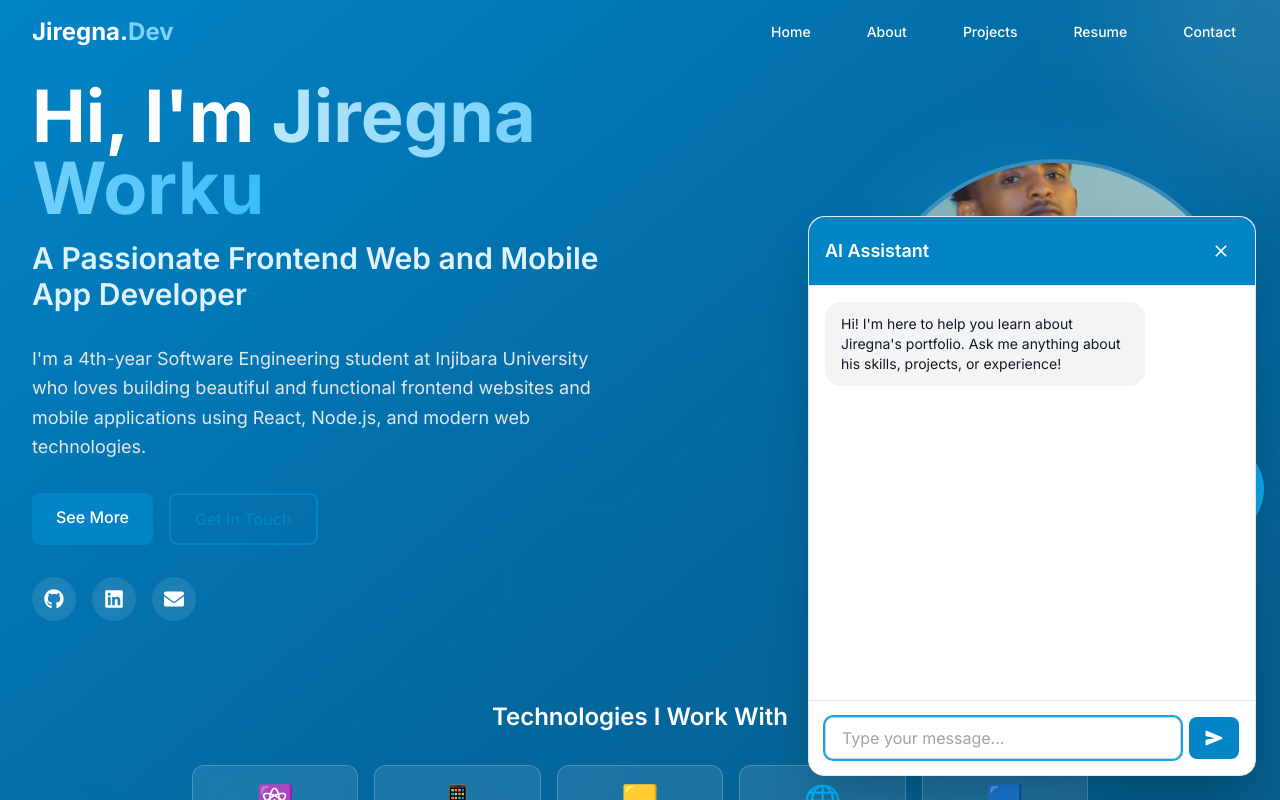
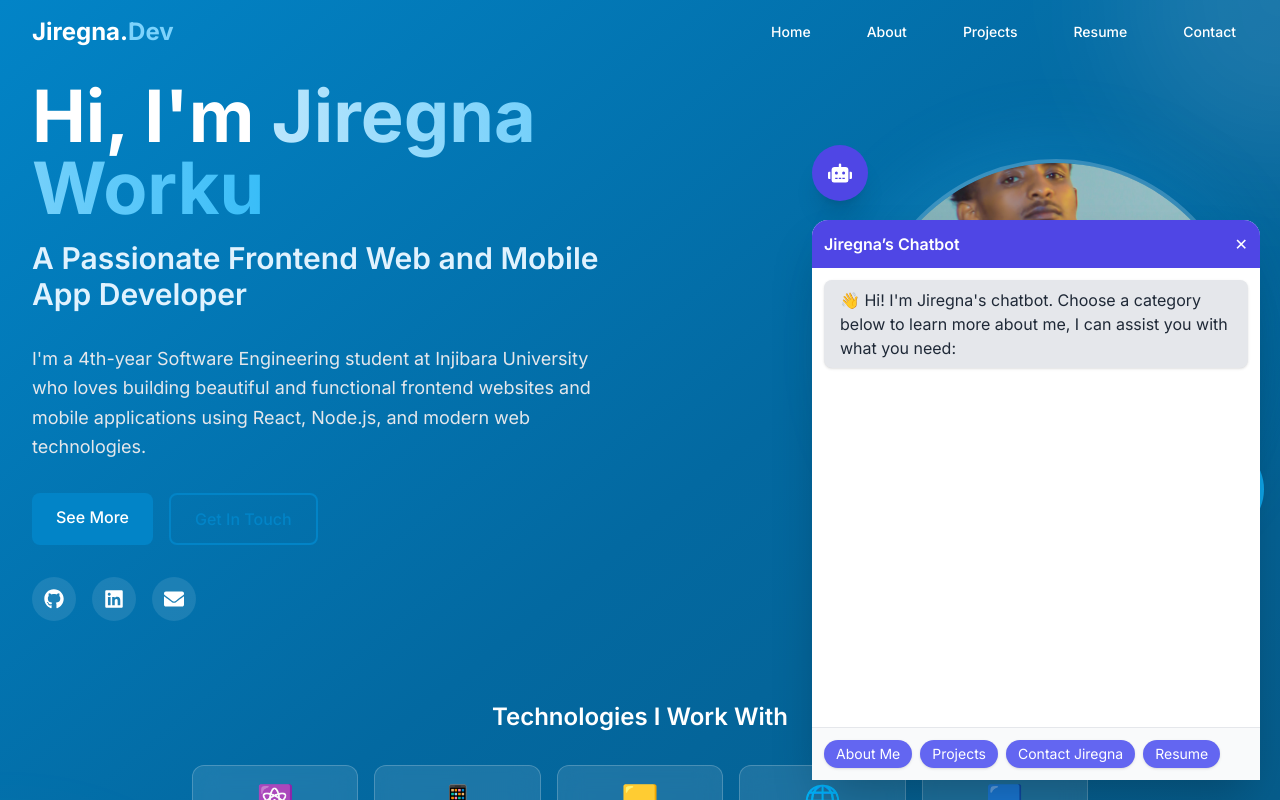
Before and after one commit to jiregnaworku/Personal-portfolio, a React (Vite) app: page / in a window 1280 px wide. Both pictures are taken after a click on the button 1224 px from the left and 744 px from the top of the page. Shown: the top 800 px of the page. Built offline with nearby package versions, Linux system fonts and the light colour scheme.

Commit message:
i have added new bot as an assistant to my website

```diff
--- a/src/App.jsx
+++ b/src/App.jsx
@@ -6,7 +6,6 @@
 import Project from "./pages/Projects";
 import Resume from "./pages/Resume";
 import Footer from "./components/Footer";
-import Chatbot from "./components/Chatbot/Chatbot";
 
 const App = () => {
   return (
@@ -30,7 +29,6 @@
         </section>
         <Footer />
       </main>
-      <Chatbot />
     </>
   );
 };
--- a/src/components/Chatbot/Chatbot.jsx
+++ b/src/components/Chatbot/Chatbot.jsx
@@ -1,253 +1,201 @@
 import React, { useState, useRef, useEffect } from "react";
-import { IoSend } from "react-icons/io5";
-import { IoMdClose } from "react-icons/io";
 import { FaRobot } from "react-icons/fa";
-import { getCurrentPageKnowledge } from "../../utils/websiteKnowledge";
 
 const Chatbot = () => {
   const [isOpen, setIsOpen] = useState(false);
-  const [messages, setMessages] = useState([
+  const [messages, setMessages] = useState([]);
+  const [typing, setTyping] = useState(false);
+  const [currentCategory, setCurrentCategory] = useState(null);
+  const chatEndRef = useRef(null);
+
+  const faqData = {
+    "About Me": {
+      "Who am I?":
+        "I'm Jiregna Worku, a 4th-year Software Engineering student at Injibara University. I specialize in creating visually appealing and user-friendly web and mobile applications. With a strong foundation in React, JavaScript, Node.js, and modern UI/UX practices, I enjoy solving problems and building products that make a difference..",
+      "What do I do?":
+        "I build modern, scalable web and mobile applications with HTML & CSS, JavaScript, ReactNative,  React, Next.js, Flutter, NestJS and more related technologies.",
+      "Skills?":
+        "Frontend: React, NextJs, JavaScript, HTML, CSS. Backend: Node.js, Express.js, NestJS, MongoDB, PostgreSQL. Mobile: React Native, Flutter. Tools: Git, Docker, Figma.",
+      "Achievements?":
+        "Built web and mobile applications including Online Coffee Shop and Kids Learning App.",
+    },
+    Projects: {
+      "Latest Project?":
+        "My personal portfolio website — designed to showcase my work and skills including this chat-bot.",
+      "Upcoming Projects?":
+        "A new AI-driven House rental system in website and mobile application by using react and react native frame works.",
+      "Completed Projects?":
+        "3+ apps including a Coffee Shop ordering Website, Kids Learning App, and community chatbot projects.",
+    },
+    "Contact Jiregna": {
+      "Phone Number?": "📞 +251 918 348 141",
+      "Telegram?": "📲 @jiroow",
+      "Email?": "✉️ jiregna123w@gmail.com",
+      "GitHub?": "💻 github.com/jiregnaworku",
+      "Location?": "📍 Addis Ababa, Ethiopia",
+    },
+    Resume: {
+      "Download?":
+        "📑 You can download my resume from the Resume page on this portfolio.",
+    },
+  };
+
+  // auto-scroll to bottom
+  useEffect(() => {
+    chatEndRef.current?.scrollIntoView({ behavior: "smooth" });
+  }, [messages, typing]);
+
+  const toggleChat = () => {
+    const newOpen = !isOpen;
+    setIsOpen(newOpen);
+    setMessages([]);
+    setCurrentCategory(null);
+
+    if (!isOpen) {
+      // show intro when opening
+      setTyping(true);
+      setTimeout(() => {
+        setTyping(false);
+        setMessages([
           {
-      text: "Hi! I'm here to help you learn about Jiregna's portfolio. Ask me anything about his skills, projects, or experience!",
             sender: "bot",
+            text: "👋 Hi! I'm Jiregna's chatbot. Choose a category below to learn more about me, I can assist you with what you need:",
           },
         ]);
-  const [input, setInput] = useState("");
-  // Removed unused isTyping state
-  const messagesEndRef = useRef(null);
-  const inputRef = useRef(null);
-
-  const scrollToBottom = () => {
-    messagesEndRef.current?.scrollIntoView({ behavior: "smooth" });
-  };
-
-  useEffect(() => {
-    scrollToBottom();
-  }, [messages]);
-
-  const handleSendMessage = async (e) => {
-    e.preventDefault();
-    if (!input.trim()) return;
-
-    // Add user message
-    const userMessage = { text: input, sender: "user" };
-    setMessages((prev) => [...prev, userMessage]);
-
-    // Add a typing indicator
-    const typingIndicator = { text: "typing", sender: "typing" };
-    setMessages((prev) => [...prev, typingIndicator]);
-
-    setInput("");
-
-    try {
-      // Get page context
-      console.log("Getting page knowledge...");
-      const pageKnowledge = await getCurrentPageKnowledge();
-      const context = pageKnowledge.join("\n").substring(0, 1000);
-      console.log("Page context length:", context.length);
-
-      // Get structured content for the system prompt
-      const structuredContent = await getCurrentPageKnowledge();
-      const pageTitle = document.title
-        .replace(/- Personal Portfolio$/, "")
-        .trim();
-
-      console.log("Sending request to backend...");
-      const response = await fetch(
-        "https://chatbot-backend-6xrw.onrender.com/api/chat",
-        {
-          method: "POST",
-          headers: {
-            "Content-Type": "application/json",
-          },
-          body: JSON.stringify({
-            model: "gpt-3.5-turbo",
-            messages: [
-              {
-                role: "system",
-                content:
-                  `You are an AI assistant for ${
-                    pageTitle || "a portfolio website"
-                  }. \
-You should answer questions based on the following information about the portfolio owner. \
-Be concise and helpful. If you don't know the answer, say so.\n\n` +
-                  `PORTFOLIO CONTEXT:\n${structuredContent.join("\n")}\n\n` +
-                  `GUIDELINES:\n` +
-                  `- Keep responses concise and to the point\n` +
-                  `- Only answer questions about the portfolio owner, their skills, projects, and experience\n` +
-                  `- Be professional but friendly in your responses\n` +
-                  `- If asked about skills or projects, list the most relevant ones from the context\n` +
-                  `- For contact information, only provide what's explicitly mentioned in the context\n` +
-                  `- If someone just says "hey" or "hello", give a brief, friendly greeting like "Hey! How can I help you learn about Jiregna's work?"\n` +
-                  `- Match the tone and length of the user's message\n` +
-                  `- Don't provide information unless specifically asked\n` +
-                  `- When asked about projects, mention the specific projects listed in the context\n` +
-                  `- When asked about skills, mention the specific skills listed in the context`,
-              },
-              {
-                role: "user",
-                content: input,
-              },
-            ],
-            max_tokens: 300,
-            temperature: 0.7,
-          }),
-        }
-      );
-
-      if (!response.ok) {
-        const errorData = await response.json().catch(() => ({}));
-        console.error("Backend API Error:", errorData);
-        throw new Error(
-          errorData.error?.message || `HTTP error! status: ${response.status}`
-        );
-      }
-
-      const data = await response.json();
-      console.log("Response from backend:", data);
-
-      if (!data.choices?.[0]?.message?.content) {
-        throw new Error("Unexpected response format from backend");
-      }
-
-      // Extract and clean the AI's response
-      const aiResponse = data.choices[0].message.content.trim();
-      console.log("AI Response:", aiResponse);
-
-      // Remove the typing indicator
-      setMessages((prev) => prev.filter((msg) => msg.sender !== "typing"));
-
-      // Add the AI's response
-      setMessages((prev) => [...prev, { text: aiResponse, sender: "bot" }]);
-    } catch (error) {
-      console.error("Error:", error);
-      setMessages((prev) => {
-        const newMessages = prev.filter((msg) => msg.sender !== "typing");
-        return [
-          ...newMessages,
-          {
-            text: `I'm sorry, I encountered an error: ${error.message}`,
-            sender: "bot",
-          },
-        ];
-      });
+      }, 600);
     }
   };
 
-  const toggleChat = () => {
-    setIsOpen(!isOpen);
-    if (!isOpen) {
+  const addMessage = (sender, text) => {
+    setMessages((prev) => [...prev, { sender, text }]);
+  };
+
+  const handleCategorySelect = (category) => {
+    addMessage("user", category);
+    setCurrentCategory(category);
+    setTyping(true);
     setTimeout(() => {
-        inputRef.current?.focus();
-      }, 100);
+      setTyping(false);
+      addMessage("bot", `Here are some questions about ${category}.`);
+    }, 600);
+  };
+
+  const handleQuestionSelect = (question) => {
+    addMessage("user", question);
+    const answer = faqData[currentCategory][question];
+    setTyping(true);
+
+    let index = 0;
+    let text = "";
+
+    const interval = setInterval(() => {
+      text += answer[index];
+      index++;
+      if (index === answer.length) {
+        clearInterval(interval);
+        setTyping(false);
       }
+      setMessages((prev) => {
+        const lastMsg = prev[prev.length - 1];
+        if (lastMsg?.sender === "bot" && lastMsg?.isTyping) {
+          return [
+            ...prev.slice(0, -1),
+            { sender: "bot", text, isTyping: true },
+          ];
+        }
+        return [...prev, { sender: "bot", text, isTyping: true }];
+      });
+    }, 30);
   };
 
   return (
-    <div
-      className={`fixed bottom-6 right-6 z-50 transition-all duration-300
-        ${isOpen ? "w-full max-w-md h-[70vh]" : "w-16 h-16"}
-        sm:${isOpen ? "w-96 h-[500px]" : "w-16 h-16"}`}
-    >
-      {isOpen ? (
-        <div className="w-full h-full bg-white dark:bg-dark-800 rounded-2xl shadow-2xl border border-gray-200 dark:border-dark-700 flex flex-col">
-          {/* Chat Header */}
-          <div className="flex items-center justify-between p-4 border-b border-gray-200 dark:border-dark-700 bg-primary-600 text-white rounded-t-2xl">
-            <h3 className="font-semibold text-lg">AI Assistant</h3>
+    <div className="fixed bottom-5 right-5 z-50">
+      {/* Floating Button */}
       <button
         onClick={toggleChat}
-              className="p-2 hover:bg-primary-700 rounded-lg transition-colors duration-200"
-              aria-label="Close chat"
+        className="bg-indigo-600 text-white p-4 rounded-full shadow-xl hover:bg-indigo-500 transition-all duration-300 flex items-center justify-center animate-bounce"
       >
-              <IoMdClose size={20} />
+        <FaRobot className="text-2xl" />
+      </button>
+
+      {/* Chat Window */}
+      {isOpen && (
+        <div className="bg-white rounded-2xl shadow-2xl w-full max-w-md h-[70vh] mt-3 flex flex-col transition-all duration-300">
+          {/* Header */}
+          <div className="sticky top-0 bg-indigo-600 text-white flex justify-between items-center p-3 rounded-t-2xl">
+            <span className="font-semibold">Jiregna’s Chatbot</span>
+            <button
+              onClick={toggleChat}
+              className="text-white hover:text-gray-200 transition"
+            >
+              ✕
             </button>
           </div>
 
           {/* Messages */}
-          <div className="flex-1 overflow-y-auto p-4 space-y-4">
-            {messages.map((message, index) => {
-              const messageKey = `msg-${index}-${message.text
-                .substring(0, 10)
-                .replace(/\s+/g, "-")}`;
-
-              return (
-                <React.Fragment key={messageKey}>
-                  {message.sender === "typing" ? (
-                    <div className="flex justify-start">
-                      <div className="bg-gray-100 dark:bg-dark-700 rounded-2xl px-4 py-3 max-w-xs">
-                        <div className="flex space-x-1">
-                          <div className="w-2 h-2 bg-gray-400 rounded-full animate-bounce"></div>
+          <div className="flex-1 overflow-y-auto p-3 space-y-3 scrollbar-thin scrollbar-thumb-gray-300 scrollbar-track-gray-100">
+            {messages.map((msg, i) => (
               <div
-                            className="w-2 h-2 bg-gray-400 rounded-full animate-bounce"
-                            style={{ animationDelay: "0.1s" }}
-                          ></div>
-                          <div
-                            className="w-2 h-2 bg-gray-400 rounded-full animate-bounce"
-                            style={{ animationDelay: "0.2s" }}
-                          ></div>
-                        </div>
-                      </div>
-                    </div>
-                  ) : (
-                    <div
+                key={i}
                 className={`flex ${
-                        message.sender === "user"
-                          ? "justify-end"
-                          : "justify-start"
+                  msg.sender === "user" ? "justify-end" : "justify-start"
                 }`}
               >
                 <div
-                        className={`rounded-2xl px-4 py-3 max-w-xs break-words ${
-                          message.sender === "user"
-                            ? "bg-primary-600 text-white"
-                            : "bg-gray-100 dark:bg-dark-700 text-gray-900 dark:text-gray-100"
+                  className={`px-4 py-2 rounded-lg shadow ${
+                    msg.sender === "user"
+                      ? "bg-indigo-600 text-white"
+                      : "bg-gray-200 text-gray-800"
                   }`}
                 >
-                        <div className="text-sm whitespace-pre-wrap">
-                          {message.text}
+                  {msg.text}
                 </div>
+              </div>
+            ))}
+            {typing && (
+              <div className="flex justify-start">
+                <div className="px-4 py-2 rounded-lg bg-gray-200 text-gray-800 animate-pulse">
+                  ✍️ Typing...
                 </div>
               </div>
             )}
-                </React.Fragment>
-              );
-            })}
-            <div ref={messagesEndRef} />
+            <div ref={chatEndRef} />
           </div>
 
-          {/* Message Form */}
-          <form
-            onSubmit={handleSendMessage}
-            className="p-4 border-t border-gray-200 dark:border-dark-700"
+          {/* Footer with dynamic options */}
+          <div className="p-3 border-t bg-gray-50 flex flex-wrap gap-2">
+            {!currentCategory &&
+              Object.keys(faqData).map((category) => (
+                <button
+                  key={category}
+                  onClick={() => handleCategorySelect(category)}
+                  className="bg-indigo-500 text-white py-1 px-3 rounded-full shadow hover:bg-indigo-400 text-sm transition-all"
                 >
-            <div className="flex space-x-2">
-              <input
-                ref={inputRef}
-                type="text"
-                value={input}
-                onChange={(e) => setInput(e.target.value)}
-                placeholder="Type your message..."
-                className="flex-1 px-4 py-2 border border-gray-300 dark:border-dark-600 rounded-lg focus:outline-none focus:ring-2 focus:ring-primary-500 bg-white dark:bg-dark-700 text-gray-900 dark:text-gray-100"
-                required
-              />
+                  {category}
+                </button>
+              ))}
+
+            {currentCategory && (
+              <>
                 <button
-                type="submit"
-                className="px-4 py-2 bg-primary-600 text-white rounded-lg hover:bg-primary-700 transition-colors duration-200 focus:outline-none focus:ring-2 focus:ring-primary-500"
-                aria-label="Send message"
+                  onClick={() => setCurrentCategory(null)}
+                  className="bg-red-500 text-white py-1 px-3 rounded-full shadow hover:bg-red-400 text-sm transition"
                 >
-                <IoSend size={18} />
+                  ⬅ Back to Categories
                 </button>
+                {Object.keys(faqData[currentCategory]).map((q) => (
+                  <button
+                    key={q}
+                    onClick={() => handleQuestionSelect(q)}
+                    className="bg-gray-200 text-gray-800 py-1 px-3 rounded-full hover:bg-gray-300 text-sm transition"
+                  >
+                    {q}
+                  </button>
+                ))}
+              </>
+            )}
           </div>
-          </form>
         </div>
-      ) : (
-        <button
-          onClick={toggleChat}
-          className="w-16 h-16 bg-primary-600 hover:bg-primary-700 text-white rounded-full shadow-lg hover:shadow-xl transition-all duration-300 transform hover:scale-110 flex items-center justify-center"
-          aria-label="Open chat"
-        >
-          <FaRobot size={24} />
-        </button>
       )}
     </div>
   );
--- a/src/pages/Home.jsx
+++ b/src/pages/Home.jsx
@@ -1,6 +1,7 @@
 import React from "react";
 import profilePic from "../assets/profile.png";
 import { FaGithub, FaLinkedin, FaTwitter, FaEnvelope } from "react-icons/fa";
+import Chatbot from '../components/Chatbot/Chatbot';
 
 const Home = () => {
   const techStack = [
@@ -124,6 +125,7 @@
             ))}
           </div>
         </div>
+        <Chatbot />
       </div>
     </div>
   );
```
Also changed, not shown: src/utils/websiteKnowledge.js (deleted, +0 -51 lines). Lines whose indentation alone changed are shown as unchanged.
